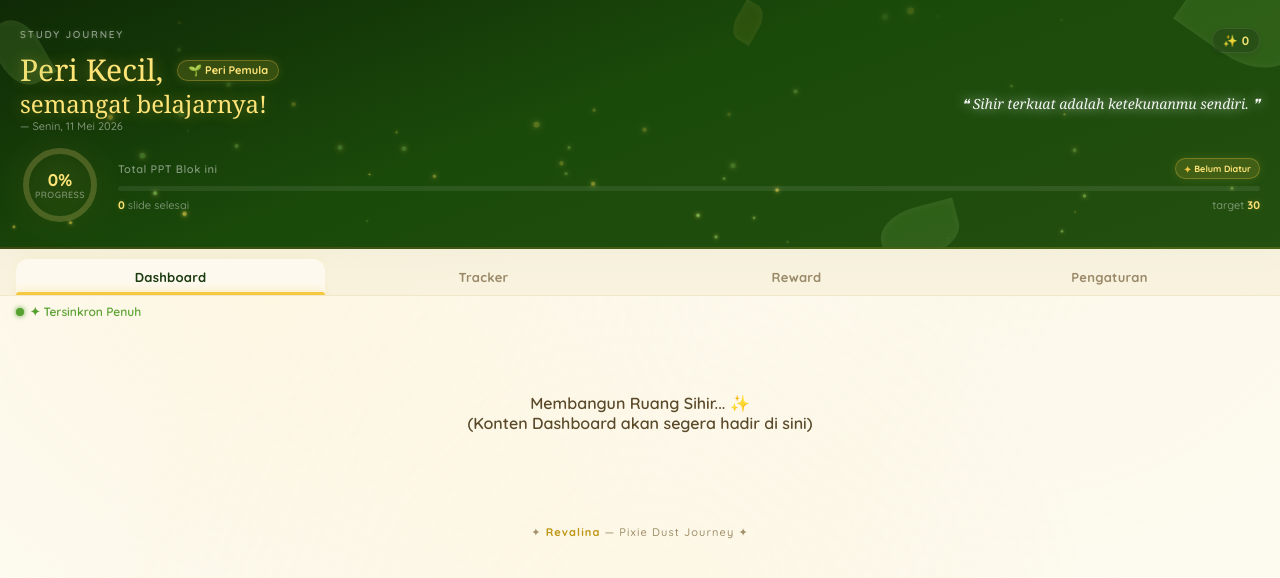
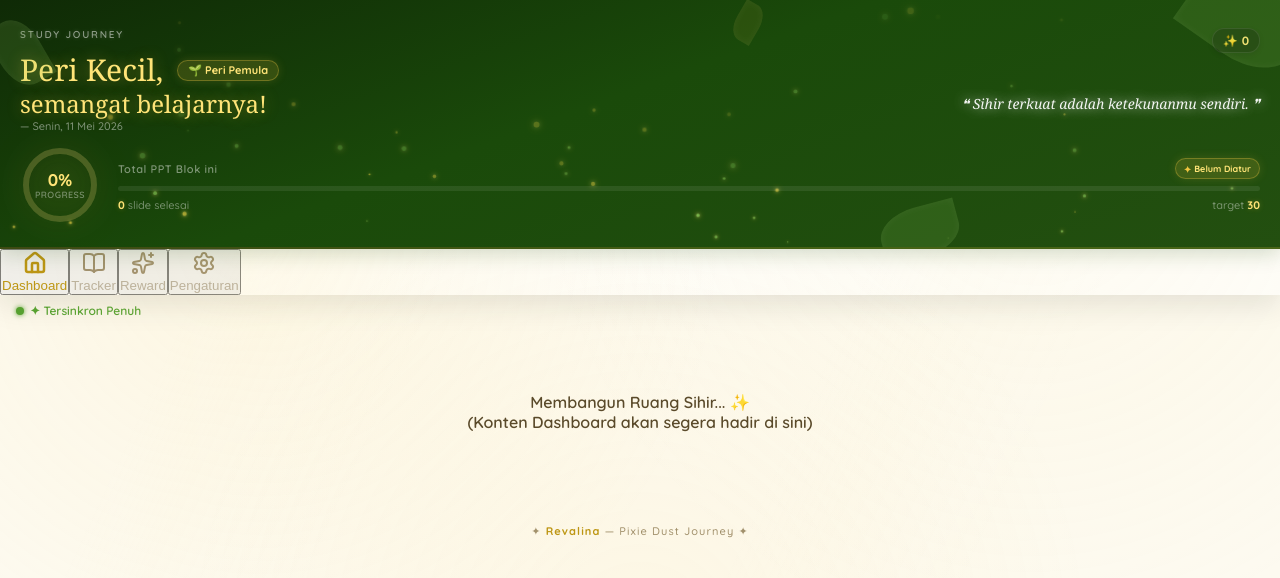
Before and after one commit to njbmaliangkay30/RevalinaStudyJournal, a React (Vite) app: page / in a window 1280 px wide. Shown: the top 578 px of the page. Built offline with nearby package versions, Linux system fonts and the light colour scheme; a web font is replaced by a local one.

Commit message:
Update TabBar.tsx

```diff
--- a/src/components/layout/TabBar.tsx
+++ b/src/components/layout/TabBar.tsx
@@ -1,41 +1,100 @@
-import React, { useEffect, useRef } from 'react';
+import React, { useState, useEffect } from 'react';
+import { motion, useScroll, useMotionValueEvent } from 'framer-motion';
+import { Home, BookOpen, Sparkles, Settings } from 'lucide-react';
 import { useAppStore } from '../../store/useAppStore';
 import { useTranslation } from '../../lib/i18n';
+import { TabName } from '../../types';
 
 export const TabBar: React.FC = () => {
   const { t } = useTranslation();
   const { activeTab, setActiveTab } = useAppStore();
-  const indicatorRef = useRef<HTMLDivElement>(null);
-  const barRef = useRef<HTMLDivElement>(null);
 
-  useEffect(() => {
-    const activeBtn = barRef.current?.querySelector('.tab.active') as HTMLElement;
-    const ind = indicatorRef.current;
-    const bar = barRef.current;
+  // State untuk mengontrol apakah menu harus disembunyikan
+  const [isHidden, setIsHidden] = useState(false);
+  const { scrollY } = useScroll();
 
-    if (activeBtn && ind && bar) {
-      const barRect = bar.getBoundingClientRect();
-      const btnRect = activeBtn.getBoundingClientRect();
-      ind.style.left = `${btnRect.left - barRect.left + bar.scrollLeft}px`;
-      ind.style.width = `${btnRect.width}px`;
+  // Logika mendeteksi arah scroll
+  useMotionValueEvent(scrollY, "change", (latest) => {
+    const previous = scrollY.getPrevious() ?? 0;
+    // Jika scroll ke bawah lebih dari 50px, sembunyikan menu
+    if (latest > previous && latest > 50) {
+      setIsHidden(true);
     }
-  }, [activeTab]);
+    // Jika scroll ke atas, munculkan kembali menu
+    else if (latest < previous) {
+      setIsHidden(false);
+    }
+  });
+
+  const tabs: { id: TabName; icon: any; label: string }[] = [
+    { id: 'dashboard', icon: Home, label: t('tab_dash') },
+    { id: 'tracker', icon: BookOpen, label: t('tab_track') },
+    { id: 'reward', icon: Sparkles, label: t('tab_rew') },
+    { id: 'setting', icon: Settings, label: t('tab_set') },
+  ];
 
   return (
-    <div className="tab-bar" ref={barRef}>
-      <button className={`tab ${activeTab === 'dashboard' ? 'active' : ''}`} onClick={() => setActiveTab('dashboard')}>
-        {t('tab_dash')}
-      </button>
-      <button className={`tab ${activeTab === 'tracker' ? 'active' : ''}`} onClick={() => setActiveTab('tracker')}>
-        {t('tab_track')}
-      </button>
-      <button className={`tab ${activeTab === 'reward' ? 'active' : ''}`} onClick={() => setActiveTab('reward')}>
-        {t('tab_rew')}
-      </button>
-      <button className={`tab ${activeTab === 'setting' ? 'active' : ''}`} onClick={() => setActiveTab('setting')}>
-        {t('tab_set')}
-      </button>
-      <div className="tab-indicator" ref={indicatorRef}></div>
-    </div>
+    // Membungkus nav dengan motion.nav agar bisa dianimasikan naik-turun
+    <motion.nav
+      className="fixed bottom-0 left-0 right-0 z-50 px-4 pb-6 pt-2"
+      // Animasi geser ke bawah sejauh 100% jika isHidden true, kembali ke 0 jika false
+      variants={{
+        visible: { y: 0, opacity: 1 },
+        hidden: { y: "100%", opacity: 0 }
+      }}
+      initial="visible"
+      animate={isHidden ? "hidden" : "visible"}
+      transition={{ duration: 0.3, ease: "easeInOut" }}
+    >
+      <div className="max-w-md mx-auto">
+        <div
+          className="flex items-center justify-around px-2 py-3 shadow-2xl rounded-2xl border backdrop-blur-md"
+          style={{
+            backgroundColor: 'var(--bg-card)',
+            borderColor: 'var(--border-card)',
+            boxShadow: '0 10px 30px rgba(0,0,0,0.1)'
+          }}
+        >
+          {tabs.map((tab) => {
+            const Icon = tab.icon;
+            const isActive = activeTab === tab.id;
+
+            return (
+              <button
+                key={tab.id}
+                onClick={() => setActiveTab(tab.id)}
+                className="relative flex flex-col items-center justify-center min-w-[60px] cursor-pointer"
+              >
+                {isActive && (
+                  <motion.div
+                    layoutId="activeTabIndicator"
+                    className="absolute -top-3 w-10 h-1 rounded-full"
+                    style={{
+                      backgroundColor: 'var(--gold)',
+                      boxShadow: '0 0 10px var(--gold-light)'
+                    }}
+                    transition={{ type: "spring", stiffness: 300, damping: 25 }}
+                  />
+                )}
+
+                <div
+                  className={`p-1.5 transition-all duration-300 ${isActive ? "scale-110" : "scale-100"}`}
+                  style={{ color: isActive ? 'var(--gold-dark)' : 'var(--text-soft)' }}
+                >
+                  <Icon size={24} strokeWidth={isActive ? 2.5 : 2} />
+                </div>
+
+                <span
+                  className="text-[9px] font-bold uppercase tracking-widest mt-0.5"
+                  style={{ color: isActive ? 'var(--gold-dark)' : 'var(--text-soft)', opacity: isActive ? 1 : 0.6 }}
+                >
+                  {tab.label}
+                </span>
+              </button>
+            );
+          })}
+        </div>
+      </div>
+    </motion.nav>
   );
 };
```
